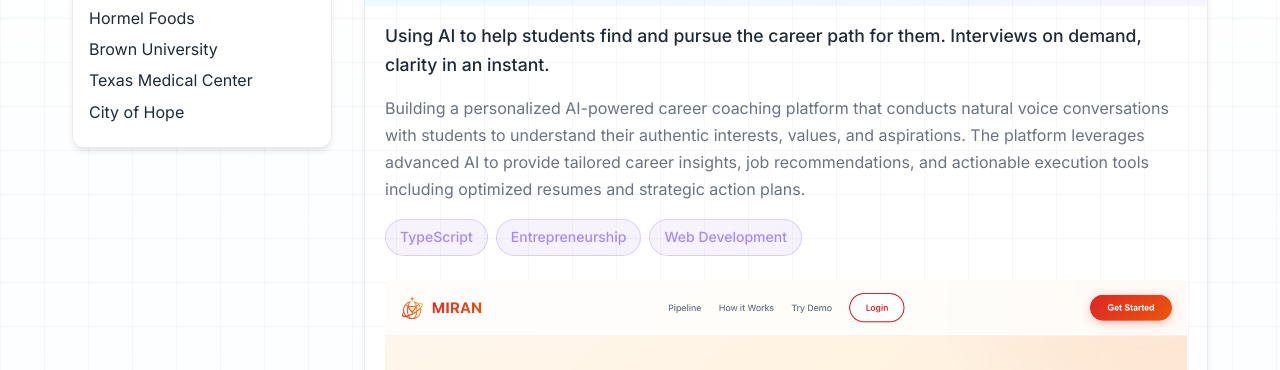
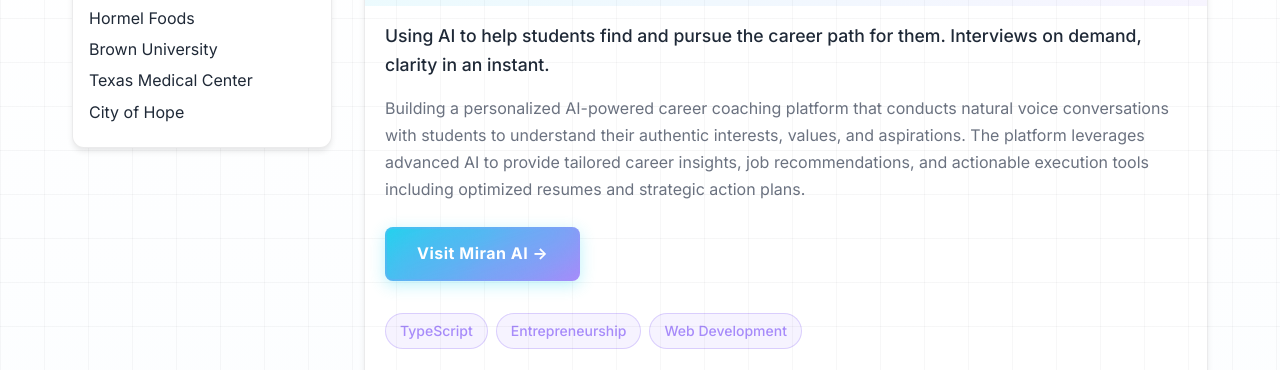
Before and after one commit to JAnanth/PersonalWebsite, a website: page experience.html in a window 1280 px wide. Shown: the part 403-773 px from the top of the page. Drawn offline with Linux system fonts and the light colour scheme.

Commit message:
adding button to miran-ai.com

```diff
--- a/experience.html
+++ b/experience.html
@@ -67,6 +67,9 @@
                     <div class="exp-body">
                         <p class="experience-description">Using AI to help students find and pursue the career path for them. Interviews on demand, clarity in an instant.</p>
                         <p class="experience-details">Building a personalized AI-powered career coaching platform that conducts natural voice conversations with students to understand their authentic interests, values, and aspirations. The platform leverages advanced AI to provide tailored career insights, job recommendations, and actionable execution tools including optimized resumes and strategic action plans.</p>
+                        <div style="margin: 1.5rem 0;">
+                            <a href="https://www.miran-ai.com" target="_blank" rel="noopener noreferrer" class="btn btn-primary btn-neo miran-btn">Visit Miran AI →</a>
+                        </div>
                         <div class="experience-tech">
                             <span class="tech-tag">TypeScript</span>
                             <span class="tech-tag">Entrepreneurship</span>
--- a/styles.css
+++ b/styles.css
@@ -356,6 +356,57 @@
 .btn-secondary:hover {
     background: white;
     color: var(--primary-color);
+}
+
+.miran-btn {
+    background: linear-gradient(135deg, rgba(34,211,238,0.15) 0%, rgba(167,139,250,0.15) 100%);
+    color: white;
+    border: 2px solid rgba(255,255,255,0.4);
+    font-weight: 700;
+    letter-spacing: 0.5px;
+    position: relative;
+    overflow: hidden;
+}
+
+.miran-btn::before {
+    content: '';
+    position: absolute;
+    inset: 0;
+    background: linear-gradient(135deg, rgba(34,211,238,0.3) 0%, rgba(167,139,250,0.3) 100%);
+    opacity: 0;
+    transition: opacity 0.3s ease;
+}
+
+.miran-btn:hover::before {
+    opacity: 1;
+}
+
+.miran-btn:hover {
+    transform: translateY(-3px);
+    border-color: rgba(255,255,255,0.6);
+    box-shadow: 0 0 0 2px rgba(34,211,238,0.4) inset, 0 12px 32px rgba(167,139,250,0.3), var(--glow-cyan);
+}
+
+.miran-btn span,
+.miran-btn {
+    position: relative;
+    z-index: 1;
+}
+
+/* Miran button on light backgrounds (experience page) */
+.section-alt .miran-btn,
+.exp-body .miran-btn {
+    background: linear-gradient(135deg, var(--accent-cyan) 0%, var(--accent-purple) 100%);
+    color: white;
+    border: none;
+    box-shadow: 0 4px 16px rgba(34,211,238,0.3), 0 0 0 2px rgba(167,139,250,0.2) inset;
+}
+
+.section-alt .miran-btn:hover,
+.exp-body .miran-btn:hover {
+    background: linear-gradient(135deg, var(--accent-cyan) 0%, var(--accent-purple) 100%);
+    box-shadow: 0 6px 24px rgba(34,211,238,0.4), 0 0 0 2px rgba(167,139,250,0.3) inset, var(--glow-cyan);
+    transform: translateY(-3px);
 }
 
 /* Sections */
```
Also changed, not shown: index.html (+1 -0 lines).
